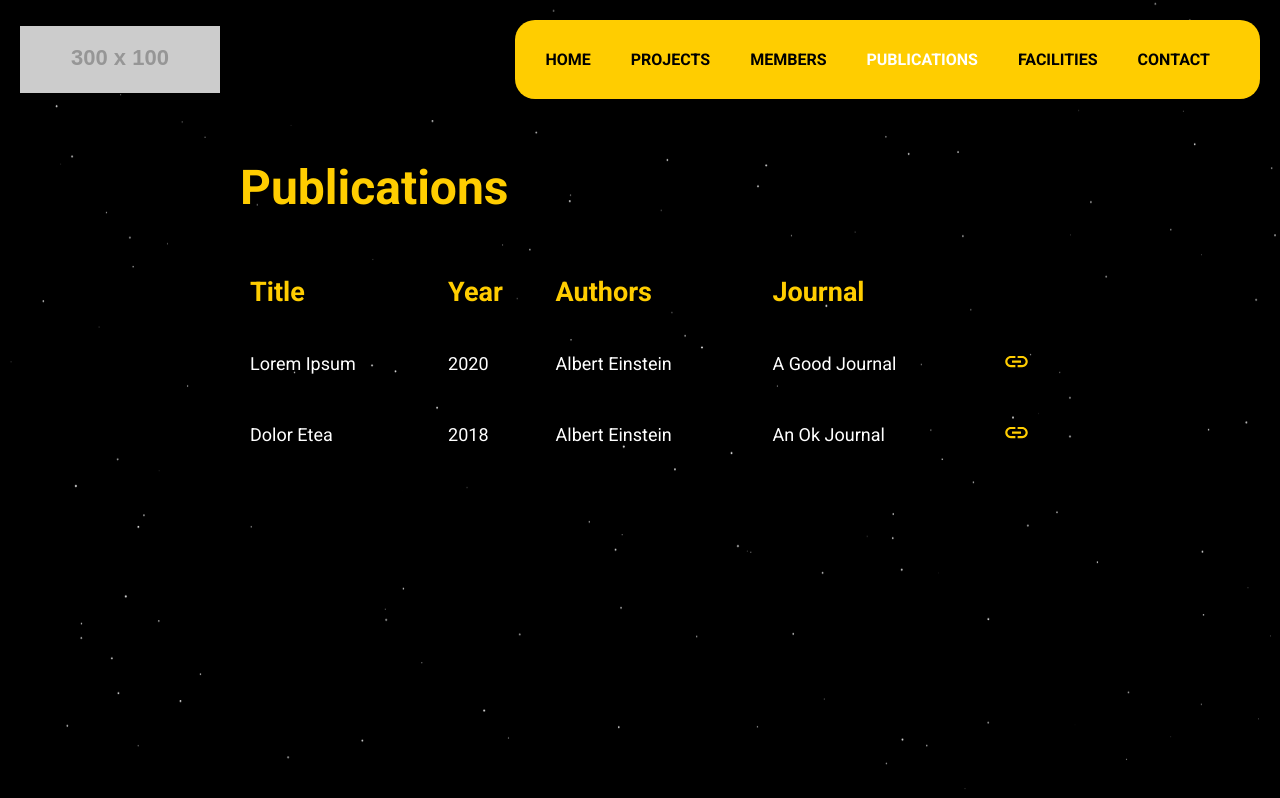
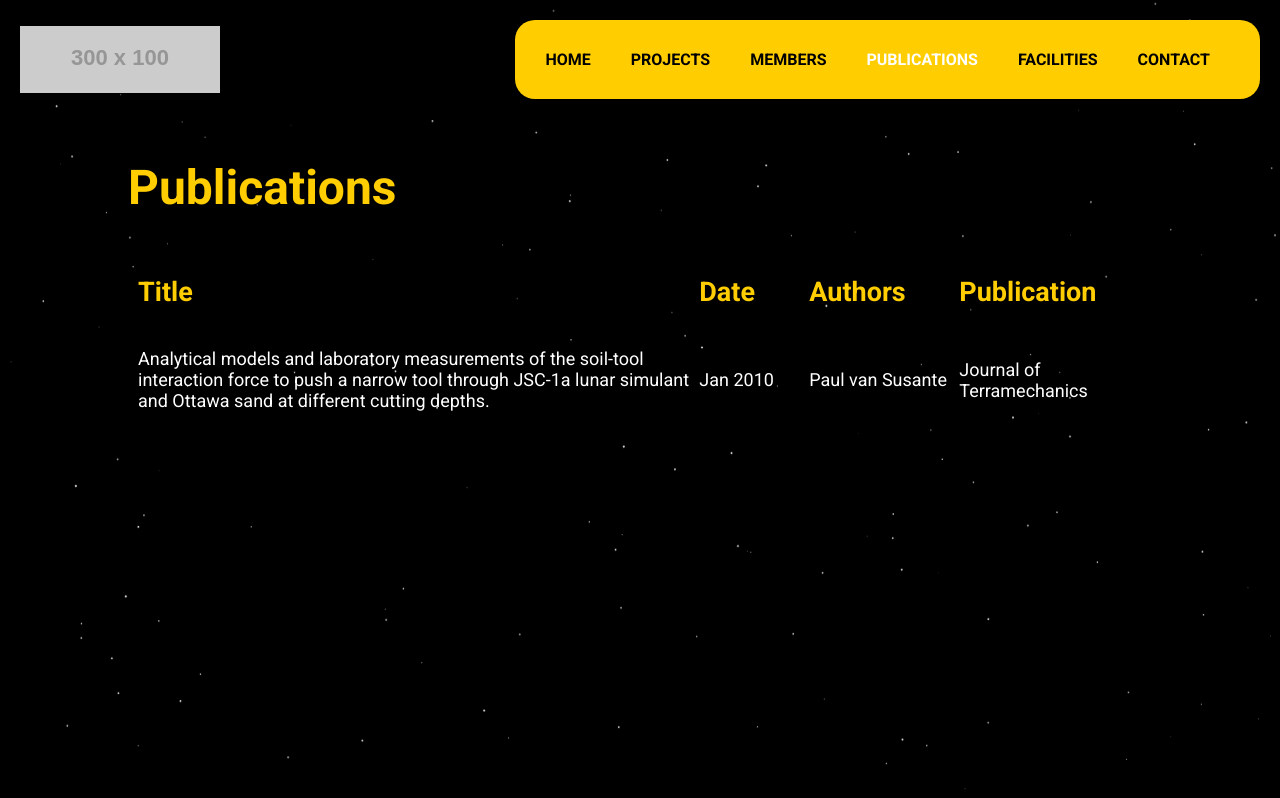
Before and after one commit to mtu-pstdl/website, a React (Create React App) app: page /publications in a window 1280 px wide. Built offline with nearby package versions, Linux system fonts and the light colour scheme.

Commit message:
publication refactor

```diff
--- a/src/pages/publications/PublicationRow.tsx
+++ b/src/pages/publications/PublicationRow.tsx
@@ -23,15 +23,24 @@ export class PublicationRow extends React.Component<PublicationRowProps, Publica
 
 		super(props);
 
+		this.getDateString = this.getDateString.bind(this);
+
+	}
+
+	private getDateString(): string {
+		return this.props.publication.date.toLocaleDateString("en-US", {
+			month: "short",
+			year: "numeric"
+		});
 	}
 
 	public render(): React.ReactElement {
 		return (<tr className={"PublicationRow"}>
 			<td>{this.props.publication.title}</td>
-			<td>{this.props.publication.year}</td>
+			<td>{this.getDateString()}</td>
 			<td>{this.props.publication.authors.join(", ")}</td>
-			<td>{this.props.publication.journal}</td>
-			<td><a href={this.props.publication.url} target={"_blank"} rel={"noopener noreferrer"}><LinkIcon className={"icon"}/></a></td>
+			<td>{this.props.publication.publication}</td>
+			<td>{this.props.publication.url ? <a href={this.props.publication.url} target={"_blank"} rel={"noopener noreferrer"}><LinkIcon className={"icon"}/></a> : <div/>}</td>
 		</tr>);
 	}
 
--- a/src/pages/publications/PublicationsPage.css
+++ b/src/pages/publications/PublicationsPage.css
@@ -10,6 +10,9 @@
  * elijahcobb.com
  * github.com/elijahjcobb
  */
+.PublicationsPage {
+  max-width: 1920px;
+}
 .PublicationsPage table {
   width: 100%;
   border-collapse: separate;
@@ -29,6 +32,12 @@
 .PublicationsPage table .icon {
   color: #ffcd00;
   font-size: 1.5em;
+}
+.PublicationsPage table .dateColumn {
+  min-width: 100px;
+}
+.PublicationsPage table .authorsColumn {
+  min-width: 140px;
 }
 
 @media (min-width: 720px) {
--- a/src/pages/publications/PublicationsPage.scss
+++ b/src/pages/publications/PublicationsPage.scss
@@ -8,6 +8,8 @@
 @import "../../variables";
 
 .PublicationsPage {
+
+	max-width: 1920px;
 
 	table {
 
@@ -32,6 +34,14 @@
 		.icon {
 			color: $mtuGold;
 			font-size: 1.5em;
+		}
+
+		.dateColumn {
+			min-width: 100px;
+		}
+
+		.authorsColumn {
+			min-width: 140px;
 		}
 
 	}
--- a/src/pages/publications/PublicationsPage.tsx
+++ b/src/pages/publications/PublicationsPage.tsx
@@ -7,7 +7,7 @@
 
 import * as React from "react";
 import "./PublicationsPage.css"
-import {Publication, publications} from "./publications";
+import {Publication, getPublicationsSorted} from "./publications";
 import {PublicationRow} from "./PublicationRow";
 
 export interface PublicationsPageProps {
@@ -32,15 +32,15 @@ export class PublicationsPage extends React.Component<PublicationsPageProps, Pub
 			<table>
 				<thead>
 					<tr>
-						<th>Title</th>
-						<th>Year</th>
-						<th>Authors</th>
-						<th>Journal</th>
+						<th className={"titleColumn"}>Title</th>
+						<th className={"dateColumn"}>Date</th>
+						<th className={"authorsColumn"}>Authors</th>
+						<th className={"publicationColumn"}>Publication</th>
 						<th className={"iconColumn"}/>
 					</tr>
 				</thead>
 				<tbody>
-					{publications.map((publication: Publication, index: number) => {
+					{getPublicationsSorted().map((publication: Publication, index: number) => {
 						return <PublicationRow publication={publication} key={index}/>
 					})}
 				</tbody>
--- a/src/pages/publications/publications.ts
+++ b/src/pages/publications/publications.ts
@@ -7,25 +7,23 @@
 
 export type Publication = {
 	title: string;
-	year: string;
+	date: Date;
 	authors: string[];
-	journal: string;
-	url: string;
+	publication: string;
+	url?: string;
 }
 
-export const publications: Publication[] = [
+const publications: Publication[] = [
 	{
-		title: "Lorem Ipsum",
-		year: "2020",
-		authors: ["Albert Einstein"],
-		journal: "A Good Journal",
-		url: "https://www.google.com"
-	},
-	{
-		title: "Dolor Etea",
-		year: "2018",
-		authors: ["Albert Einstein"],
-		journal: "An Ok Journal",
-		url: "https://www.google.com"
+		title: "Analytical models and laboratory measurements of the soil-tool interaction force to push a narrow tool through JSC-1a lunar simulant and Ottawa sand at different cutting depths.",
+		date: new Date("2010"),
+		authors: ["Paul van Susante"],
+		publication: "Journal of Terramechanics"
 	}
 ];
+
+export function getPublicationsSorted(): Publication[] {
+	return publications.sort((p1, p2) => {
+		return p2.date.getTime() - p1.date.getTime();
+	});
+}
```
Also changed, not shown: 1 other file (tests, documents, lock files or other folders).
